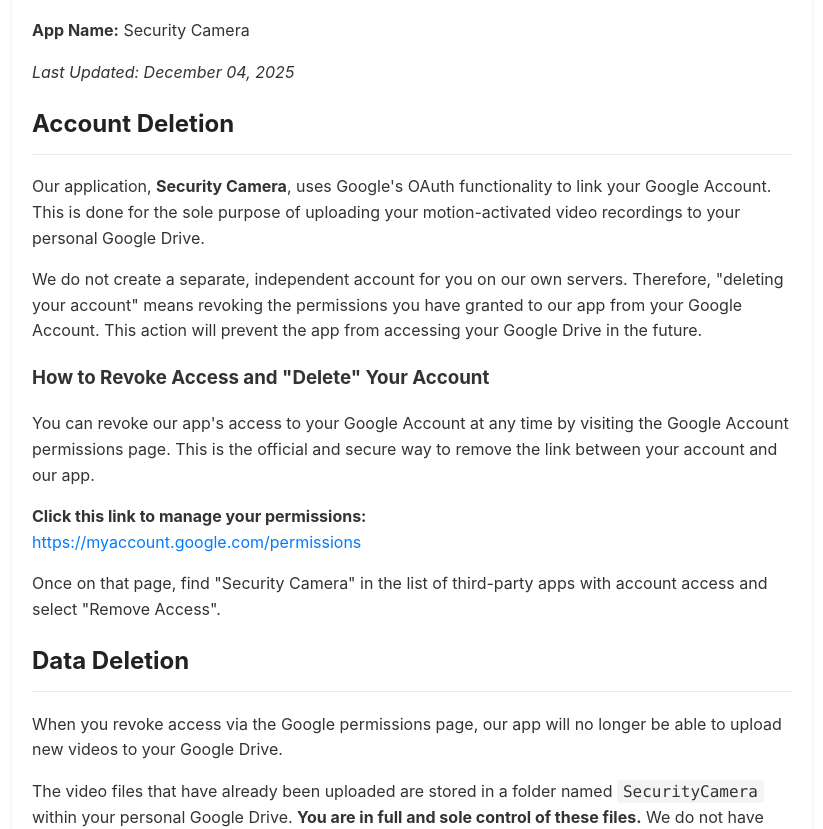
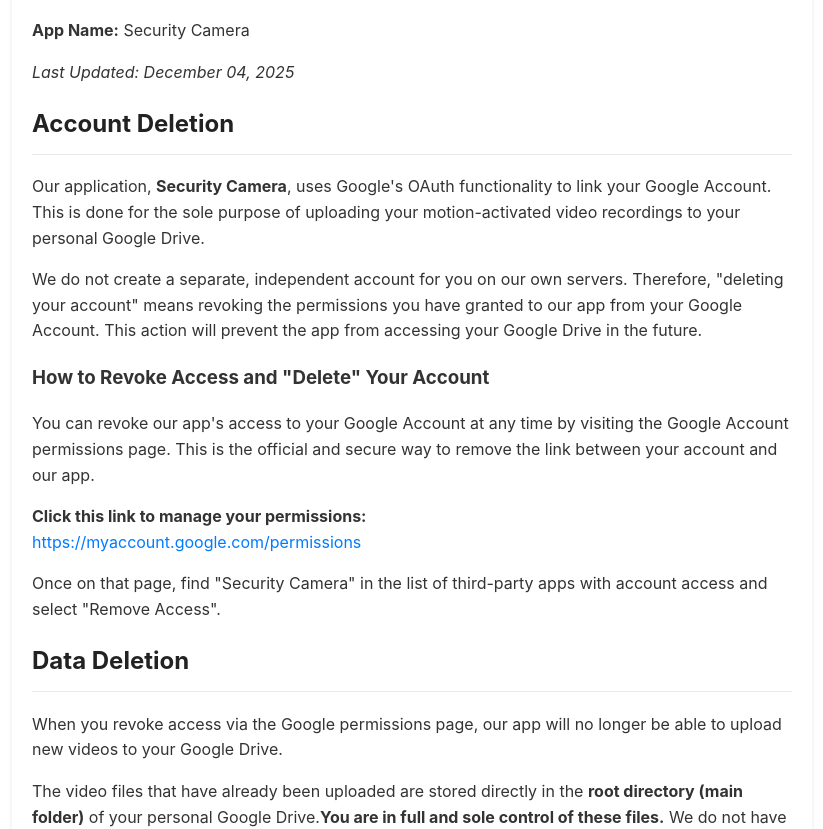
Before and after one commit to fabioskb/fabioskb.github.io, a plain HTML site: page data_deletion.html in a window 1280 px wide. Shown: the part 127-956 px from the top of the page, without its empty margins (228-1051 px from the left). Drawn offline with Linux system fonts and the light colour scheme.

Commit message:
Clarify location of uploaded video files in Drive
Updated the location description of uploaded video files in Google Drive.

```diff
--- a/data_deletion.html
+++ b/data_deletion.html
@@ -74,7 +74,7 @@
             When you revoke access via the Google permissions page, our app will no longer be able to upload new videos to your Google Drive.
         </p>
         <p>
-            The video files that have already been uploaded are stored in a folder named <code>SecurityCamera</code> within your personal Google Drive. <strong>You are in full and sole control of these files.</strong> We do not have access to them. To delete this data, you must manually delete the files or the folder directly from your Google Drive account.
+            The video files that have already been uploaded are stored directly in the <strong>root directory (main folder)</strong> of your personal Google Drive.<strong>You are in full and sole control of these files.</strong> We do not have access to them. To delete this data, you must manually delete the files from your Google Drive account.
         </p>
         <p>
             Our application does not store any personal user data on its own servers.
```
